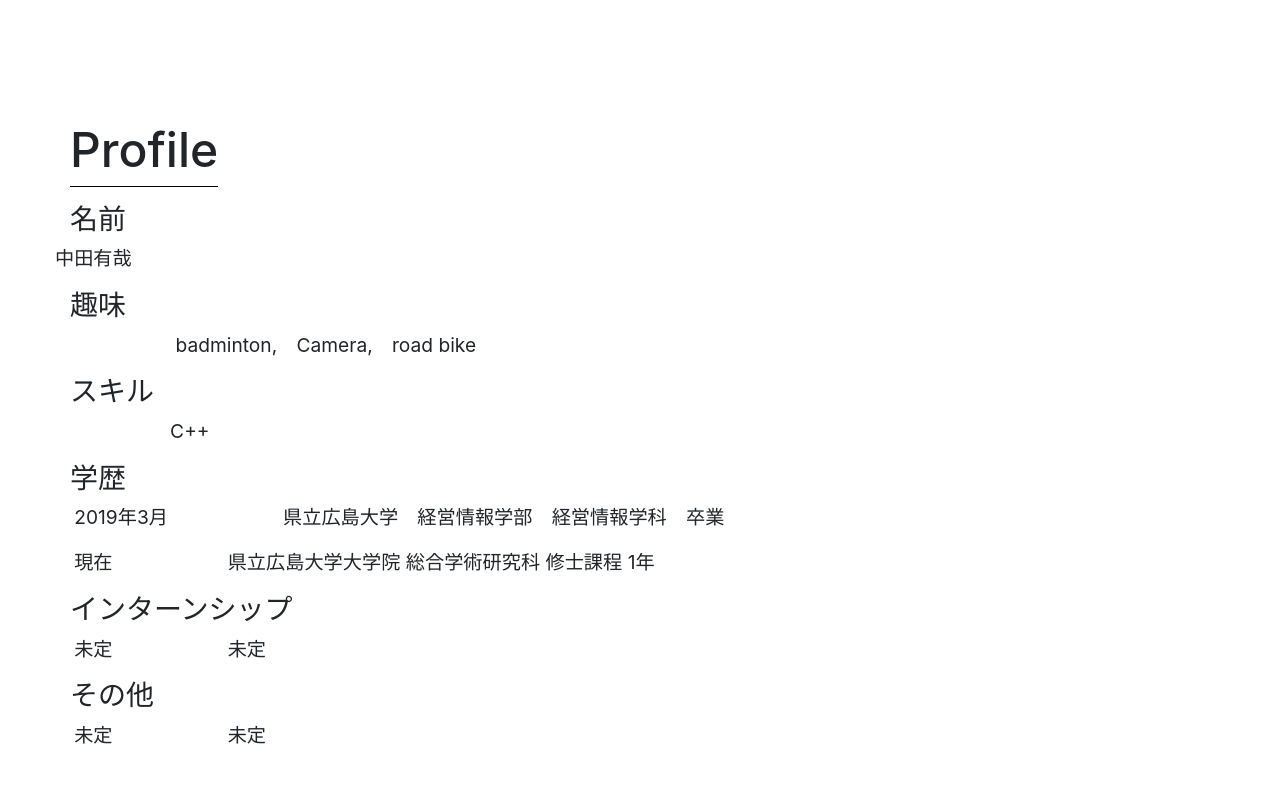
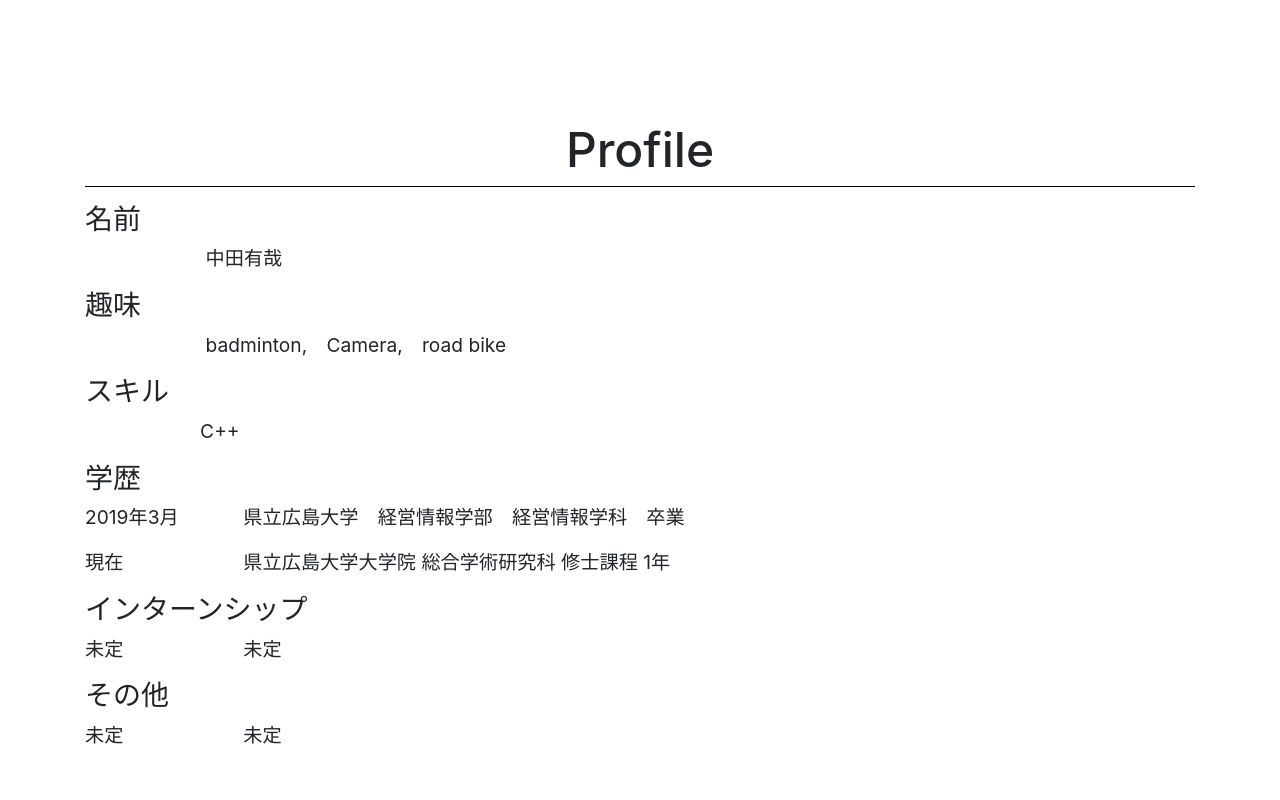
Before and after one commit to Yuya-Nakata/Mypage, a website with bundled scripts: page index.html in a window 1280 px wide. Shown: the part 2400-3200 px from the top of the page. Built offline with nearby package versions, Linux system fonts and the light colour scheme.

Commit message:
researcを修正

```diff
--- a/index.html
+++ b/index.html
@@ -148,69 +148,67 @@
     <section class="success" id="profile">
     <div class="container">
         <div class="row">
-            <div class="col-xs-12 text-center">
+            <div class="col-lg-12 text-center">
                 <h2>Profile</h2>
                 <hr class="star-primary" color="Black">
             </div>
         </div>
         <div class="row">
-            <div class="col-xs-10 col-lg-offset-2">
+            <div class="col-lg-10 col-lg-offset-2">
               <Big>
                 <h3>名前</h3>
                 <div class="row">
-                    <div class="col-xs-8">
-                        <p>中田有哉</p>
+                    <div class="col-lg-10 col-lg-offset-2">
+                        <p> 　　　　　 　中田有哉</p>
                     </div>
                 </div>
                 <h3>趣味</h3>
                 <div class="row">
-                    <div class="col-xs-10 col-xs-offset-2">
+                    <div class="col-lg-10 col-lg-offset-2">
                         <p>　　　　　　 badminton,　Camera,　road bike</p>
                     </div>
                 </div>
                 <h3>スキル</h3>
                 <div class="row">
-                    <div class="col-xs-10 col-xs-offset-2">
+                    <div class="col-lg-10 col-lg-offset-2">
                         <p>　　　　　　C++</p>
                     </div>
                 </div>
                 <h3>学歴</h3>
 
                 <div class="row">
-                    <div class="col-xs-4">
-                        <p>　2019年3月</p>
+                    <div class="col-lg-2">
+                        <p>2019年3月</p>
                     </div>
-                    <div class="col-xs-10">
-                        <p>　　　　　　県立広島大学　経営情報学部　経営情報学科　卒業</p>
+                    <div class="col-lg-10">
+                        <p>県立広島大学　経営情報学部　経営情報学科　卒業</p>
                     </div>
                 </div>
                 <div class="row">
-                    <div class="col-xs-4">
-                        <p>　現在</p>
+                    <div class="col-lg-2">
+                        <p>現在</p>
                     </div>
-                    <div class="col-xs-10">
-                        <p>　　　　　　県立広島大学大学院 総合学術研究科 修士課程 1年</p>
+                    <div class="col-lg-10">
+                        <p>県立広島大学大学院 総合学術研究科 修士課程 1年</p>
                     </div>
                 </div>
                 <h3>インターンシップ</h3>
                 <div class="row">
-                    <div class="col-xs-4">
-                        <p>　未定</p>
+                    <div class="col-lg-2">
+                        <p>未定</p>
                     </div>
-                    <div class="col-xs-10">
-                        <p>　　　　　　未定</p>
+                    <div class="col-lg-10">
+                        <p>未定</p>
                     </div>
                 </div>
 
-
-
                 <h3>その他</h3>
                 <div class="row">
-                    <div class="col-xs-4">
-                        <p>　未定</p>
+                    <div class="col-lg-2">
+                        <p>未定</p>
                     </div>
-                    <div class="col-xs-10">
-                        <p>　　　　　　未定</p>
+                    <div class="col-lg-10">
+                        <p>未定</p>
                     </div>
                 </div>
               </Big>
```
